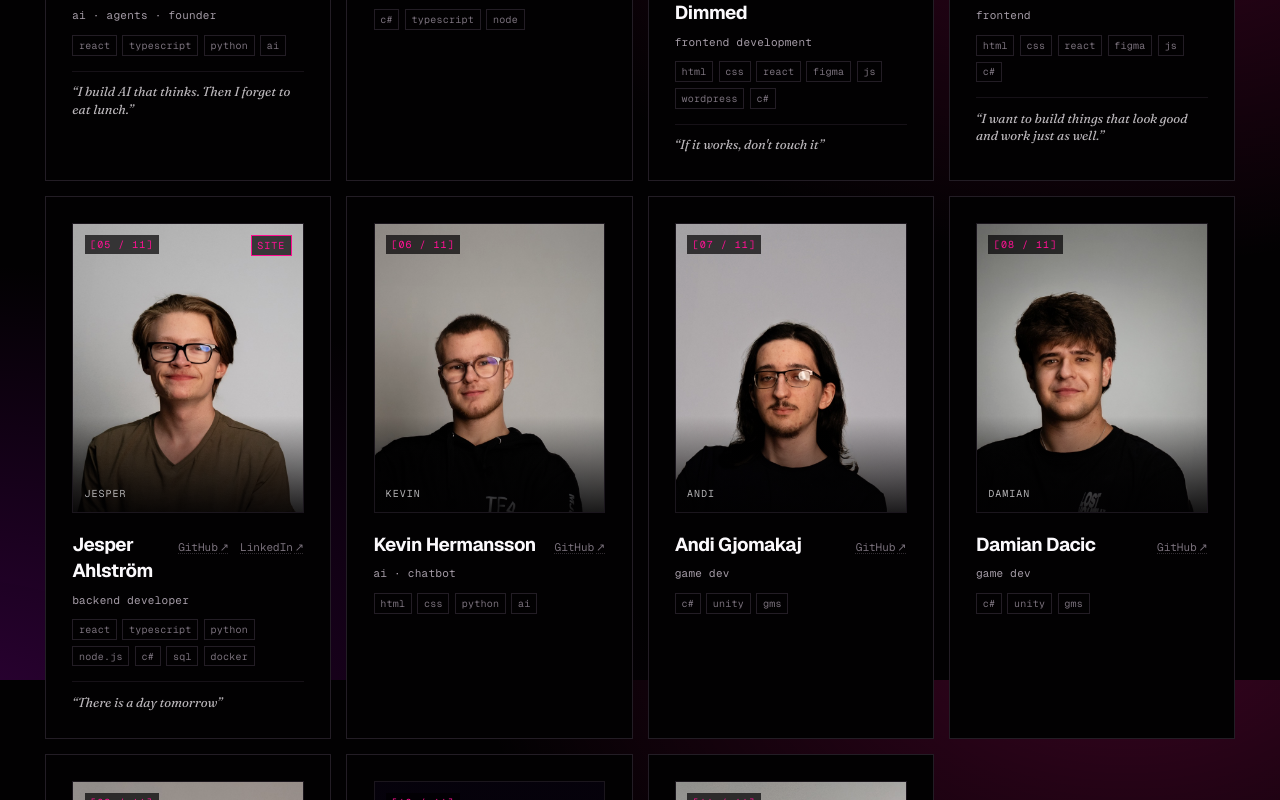
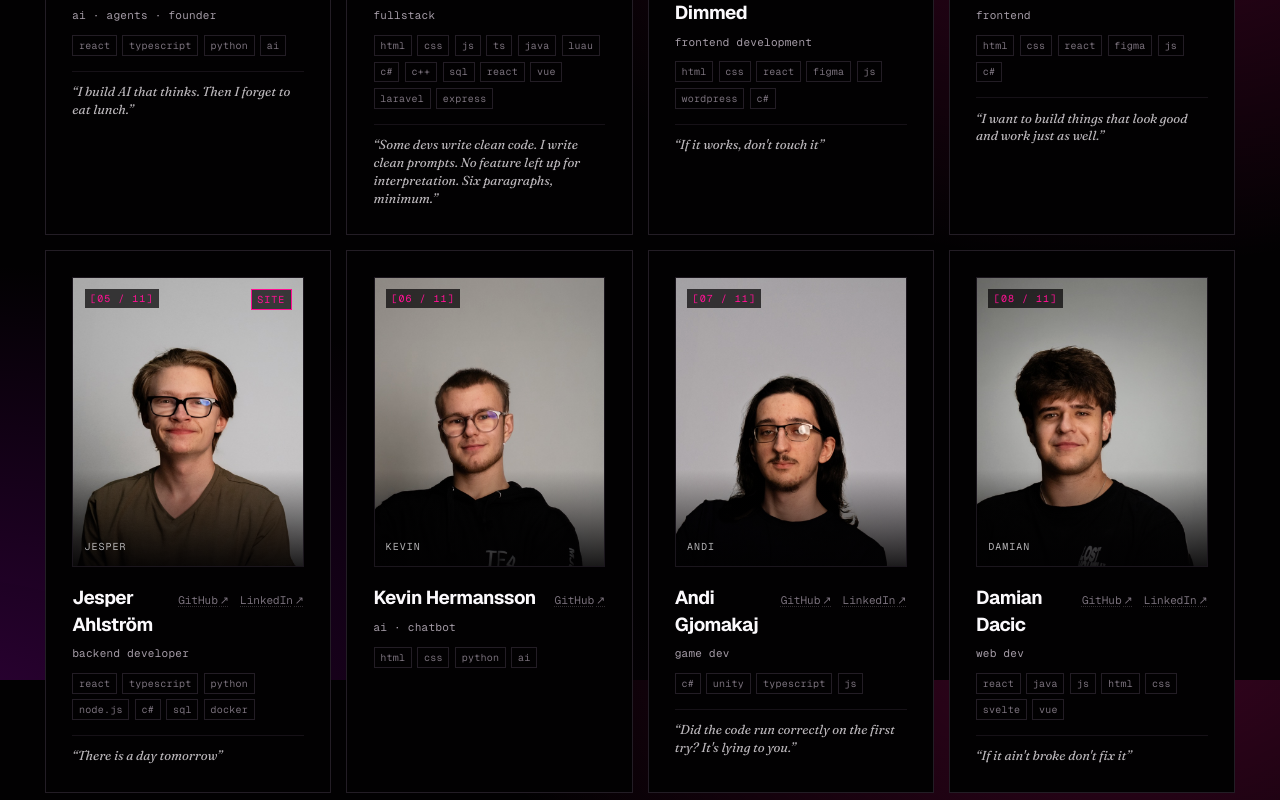
Before and after one commit to NTIG-Helsingborg/TE4_25-26_SITE, a React (Vite) app: page / in a window 1280 px wide. Shown: the part 1720-2520 px from the top of the page. Built offline with nearby package versions, Linux system fonts and the light colour scheme.

Commit message:
added webbshop and fixed missing bios

```diff
--- a/src/data/projects.ts
+++ b/src/data/projects.ts
@@ -196,6 +196,24 @@ export const projects: Project[] = [
     period: '2025',
   },
   {
+    id: 'webbshop',
+    name: 'Webbshop',
+    org: 'Mykyta-G',
+    repo: 'Webbshop',
+    url: 'https://github.com/Mykyta-G/Webbshop',
+    tagline: {
+      sv: 'Webbshop med frontend och backend.',
+      en: 'A webshop with frontend and backend.',
+    },
+    description: {
+      sv: 'Webbshop-projekt i HTML, CSS och JavaScript med egen backend. Byggt som en fullständig e-handelslösning.',
+      en: 'Webshop project in HTML, CSS and JavaScript with its own backend. Built as a full e-commerce solution.',
+    },
+    stack: ['html', 'css', 'js', 'node'],
+    primaryLanguage: 'HTML',
+    period: '2025',
+  },
+  {
     id: 'open-slot',
     name: '',
     org: 'NTIG-Helsingborg',
--- a/src/data/students.ts
+++ b/src/data/students.ts
@@ -39,16 +39,30 @@ export const students: Student[] = [
     linkedin: 'mykyta-grogul',
     isAuthor: true,
     photo: '/photos/mykyta.jpg',
-    projects: ['roastbattles', 'back-to-zero', 'ai-guard'],
+    projects: ['roastbattles', 'back-to-zero', 'ai-guard', 'webbshop'],
   },
   {
     id: 'carl',
     fullName: 'Carl Axelson',
     shortName: 'Carl',
-    role: { sv: 'systemutveckling', en: 'systems' },
-    stack: ['C#', 'TypeScript', 'Node'],
+    role: { sv: 'fullstack', en: 'fullstack' },
+    stack: ['HTML', 'CSS', 'JS', 'TS', 'Java', 'Luau', 'C#', 'C++', 'SQL', 'React', 'Vue', 'Laravel', 'Express'],
+    quote: {
+      sv: 'Vissa devs skriver ren kod. Jag skriver rena prompts. Ingen funktion lämnad öppen för tolkning. Sex stycken, minimum.',
+      en: 'Some devs write clean code. I write clean prompts. No feature left up for interpretation. Six paragraphs, minimum.',
+    },
+    bio: {
+      sv: 'Ska skriva mer här...',
+      en: 'Going to write more here...',
+    },
+    linkedin: 'carl-axelson',
+    photo: '/photos/Carl.jpg',
     github: 'CarlAxelson',
     projects: ['roastbattles', 'ai-overwatch', 'aiming-for-disaster', 'ai-guard', 'coffee-webshop'],
+    thesis: {
+      sv: 'En undersökning som utforskar hur AI-genererade videor kan avslöjas genom synliga artefakter och mjukvaruanalys, och jämför träffsäkerheten hos mänsklig bedömning mot fritt tillgängliga detektionsverktyg.',
+      en: 'An investigation that explores how AI-generated videos can be detected through visible artifacts and software analysis, comparing the accuracy of human judgment against freely available detection tools',
+    },
   },
   {
     id: 'eliah',
@@ -91,6 +105,10 @@ export const students: Student[] = [
       en: 'I want to build things that look good and work just as well.',
     },
     projects: ['ai-overwatch', 'verdenafall', 'hypixel-skyblock-tracker', 'coffee-webshop'],
+    thesis: {
+      sv: '"Hur frontend desigen påverkar UX"',
+      en: '"How frontend design affects UX"',
+    },
   },
   {
     id: 'jesper',
@@ -110,7 +128,7 @@ export const students: Student[] = [
     linkedin: 'jesper-ahlstrom',
     isAuthor: true,
     photo: '/photos/portrait-05.jpg',
-    projects: ['aiming-for-disaster', 'ai-guard', 'steamdream'],
+    projects: ['aiming-for-disaster', 'ai-guard', 'steamdream', 'webbshop'],
   },
   {
     id: 'kevin',
@@ -127,30 +145,61 @@ export const students: Student[] = [
     fullName: 'Andi Gjomakaj',
     shortName: 'Andi',
     role: { sv: 'spelutveckling', en: 'game dev' },
-    stack: ['C#', 'Unity', 'GMS'],
+    stack: ['C#', 'Unity', 'TypeScript', 'JS'],
     github: 'AndiGj',
+    linkedin: 'andi-gjomakaj-75b66337b',
     photo: '/photos/portrait-09.jpg',
-    projects: ['back-to-zero', 'ai-guard', 'snacky', 'hypixel-skyblock-tracker'],
+    bio: {
+      sv: 'Jag har ett stort intresse för spelutveckling och backend till hemsidor och program. Under min tid på TE4 har jag jobbat mycket med C# och Unity, där jag gillar att kombinera kreativitet och problemlösning — från spelmekanik och fysik till system som håller ihop ett helt projekt. Vid sidan av spelen har jag också utforskat webb- och backendutveckling med TypeScript och JavaScript, vilket gett mig en bredare förståelse för hur frontend, backend och logik hänger ihop. Jag tycker om att börja med en idé och se den växa fram till något färdigt, oavsett om det är ett spel, ett verktyg eller en hemsida. På fritiden gillar jag att experimentera med egna projekt, testa nya ramverk och hela tiden lära mig något nytt.',
+      en: 'I have a strong interest in game development and backend work for websites and applications. During my time at TE4, I have worked a lot with C# and Unity, where I enjoy combining creativity and problem-solving — from game mechanics and physics to the systems that tie a whole project together. Alongside games I have also explored web and backend development with TypeScript and JavaScript, which has given me a broader understanding of how frontend, backend and logic fit together. I like starting with an idea and watching it grow into something finished, whether that is a game, a tool or a website. In my free time I enjoy experimenting with my own projects, trying out new frameworks and constantly learning something new.',
+    },
+    quote: {
+      sv: 'Koden kördes rätt på första försöket? Den ljuger för dig.',
+      en: 'Did the code run correctly on the first try? It\'s lying to you.',
+    },
+    thesis: {
+      sv: '"Hur påverkas junior utvecklares lärande av AI-verktyg?"',
+      en: '"How does the learning of junior developers get affected by AI tools?"',
+    },
+    projects: ['back-to-zero', 'ai-guard', 'snacky', 'hypixel-skyblock-tracker']
   },
   {
     id: 'damian',
     fullName: 'Damian Dacic',
     shortName: 'Damian',
-    role: { sv: 'spelutveckling', en: 'game dev' },
-    stack: ['C#', 'Unity', 'GMS'],
+    role: { sv: 'webbutveckling', en: 'web dev' },
+    stack: ['React', 'Java', 'JS', 'HTML', 'CSS', 'Svelte', 'Vue'],
+    linkedin: 'damian-dacic-88934537b',
     github: 'Ghost-With-A-Shoe',
     photo: '/photos/portrait-02.jpg',
-    projects: ['roastbattles', 'ai-overwatch', 'verdenafall', 'aiming-for-disaster'],
+    bio: {
+      sv: 'Jag gillar att bygga grejer och lära mig nya saker — helst samtidigt. Webbutveckling är där jag trivs bäst, och jag hoppar gärna mellan ramverk som React, Svelte och Vue beroende på vad projektet behöver. På TE4 vid NTI Gymnasiet Helsingborg har jag jobbat med bland annat RoastBattles, klassens API-projekt i React + Vite, och plockat upp lite av allt på vägen — från frontend och styling till lite Java på baksidan. När jag inte kodar är jag oftast på jakt efter nästa sak att testa.',
+      en: 'I like to build things and learn new stuff — preferably at the same time. Web development is where I feel most at home, and I happily jump between frameworks like React, Svelte and Vue depending on what the project needs. At TE4 (NTI Gymnasiet Helsingborg) my work has included RoastBattles, the class API project built with React + Vite, and I have picked up a bit of everything along the way — from frontend and styling to some Java on the back. When I am not coding I am usually hunting for the next thing to try.',
+    },
+    quote: {
+      sv: "If it ain't broke don't fix it",
+      en: "If it ain't broke don't fix it",
+    },
+    projects: ['roastbattles', 'ai-overwatch', 'verdenafall', 'aiming-for-disaster', 'webbshop'],
   },
   {
     id: 'finn',
     fullName: 'Finn Skattum',
     shortName: 'Finn',
     role: { sv: 'systemutveckling', en: 'systems' },
-    stack: ['Python', 'Java', 'Node'],
+    stack: ['React', 'Java', 'JS', 'HTML', 'CSS', 'Figma', 'Vue', 'Node'],
     github: 'Finn-S123',
+    linkedin: 'finn-skattum-11387237b',
+    bio: {
+      sv: 'Jag går TE4 vid NTI Gymnasiet Helsingborg och gillar att ta ett projekt från idé till något som faktiskt fungerar — oavsett om det handlar om gränssnitt i React eller Vue, logik i Java, eller att skissa upp helheten i Figma först. Under utbildningen har jag bland annat varit med och byggt AI-Overwatch, där vi satte ihop ett dashboard för att hålla koll på AI-beteenden. Jag lär mig snabbast genom att göra och hoppar gärna mellan språk och ramverk beroende på vad uppgiften kräver.',
+      en: 'I am studying TE4 at NTI Gymnasiet Helsingborg and like taking a project from idea to something that actually works — whether that means interfaces in React or Vue, logic in Java, or sketching the whole thing in Figma first. During the programme I have worked on AI-Overwatch, where we built a dashboard for keeping track of AI behaviour. I learn fastest by doing and happily jump between languages and frameworks depending on what the task needs.',
+    },
+    quote: {
+      sv: 'Jag vill bygga saker som fungerar i praktiken, inte bara ser bra ut i en demo.',
+      en: 'I want to build things that work in practice, not just look good in a demo.',
+    },
     photo: '/photos/portrait-06.jpg',
-    projects: ['back-to-zero', 'ai-overwatch', 'ai-guard', 'steamdream'],
+    projects: ['back-to-zero', 'ai-overwatch', 'ai-guard', 'steamdream', 'webbshop'],
   },
   {
     id: 'ibraheem',
```
